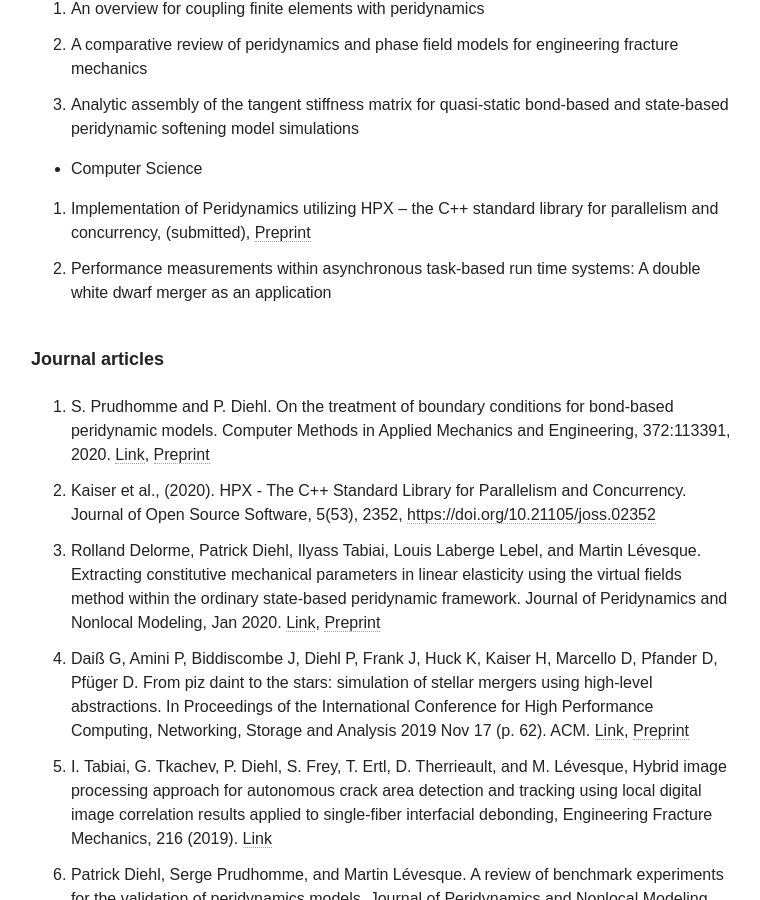
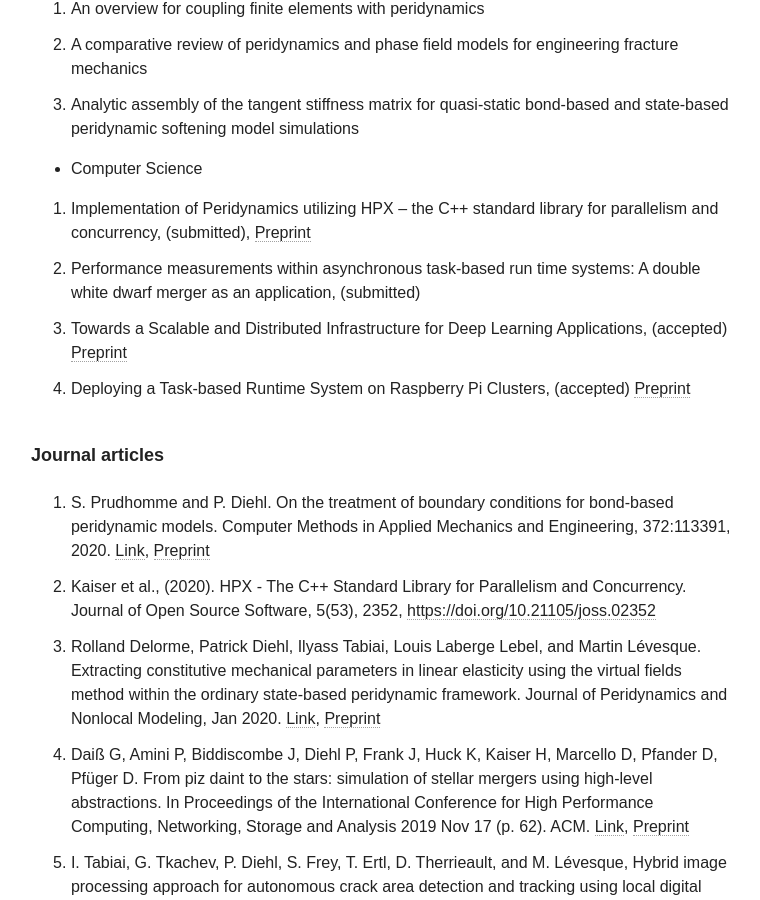
Before and after one commit to diehlpk/diehlpk.github.io, a Jekyll site: the page built from cv/index.md, in a window 1280 px wide and 900 px high, scrolled down 2452 px. Shown: the whole window, without its empty margins (255-1015 px from the left). Built offline with Jekyll 4.4.1, drawn with Linux system fonts in a browser that asks for light colours; nearby versions of some CDN libraries; some web fonts are replaced.

Commit message:
Add preprint

```diff
--- a/cv/index.md
+++ b/cv/index.md
@@ -75,7 +75,9 @@ Also available as [PDF document]({{ site.url }}/assets/grants.pdf).
 * Computer Science
 
 1. Implementation of Peridynamics utilizing HPX -- the C++ standard library for parallelism and concurrency, (submitted), [Preprint](https://arxiv.org/abs/1806.06917)
-1. Performance measurements within asynchronous task-based run time systems: A double white dwarf merger as an application
+1. Performance measurements within asynchronous task-based run time systems: A double white dwarf merger as an application, (submitted)
+1. Towards a Scalable and Distributed Infrastructure for Deep Learning Applications, (accepted) [Preprint](https://arxiv.org/abs/2010.03012)
+1. Deploying a Task-based Runtime System on Raspberry Pi Clusters, (accepted) [Preprint](https://arxiv.org/abs/2010.04106)
 
 
 ###### Journal articles
```
